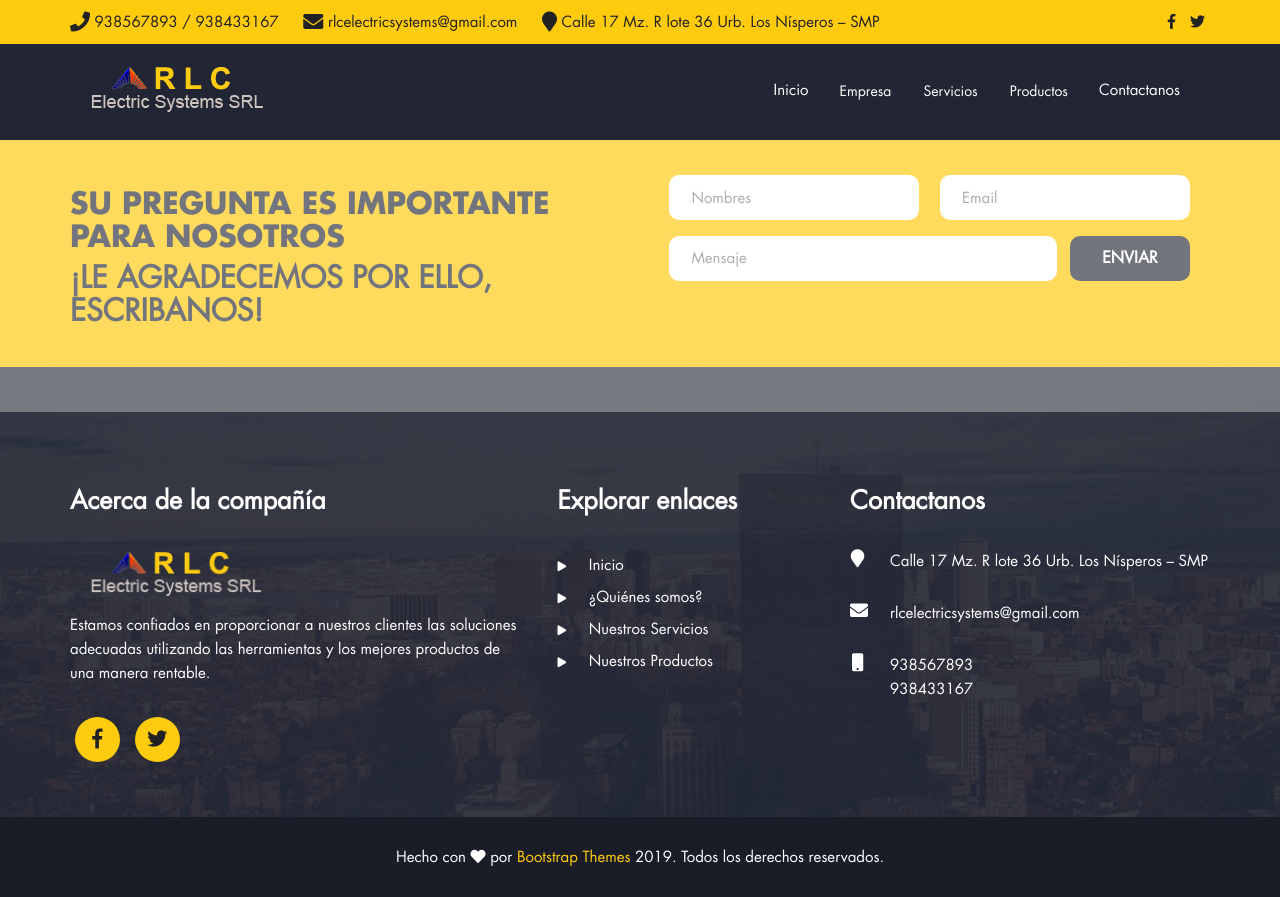
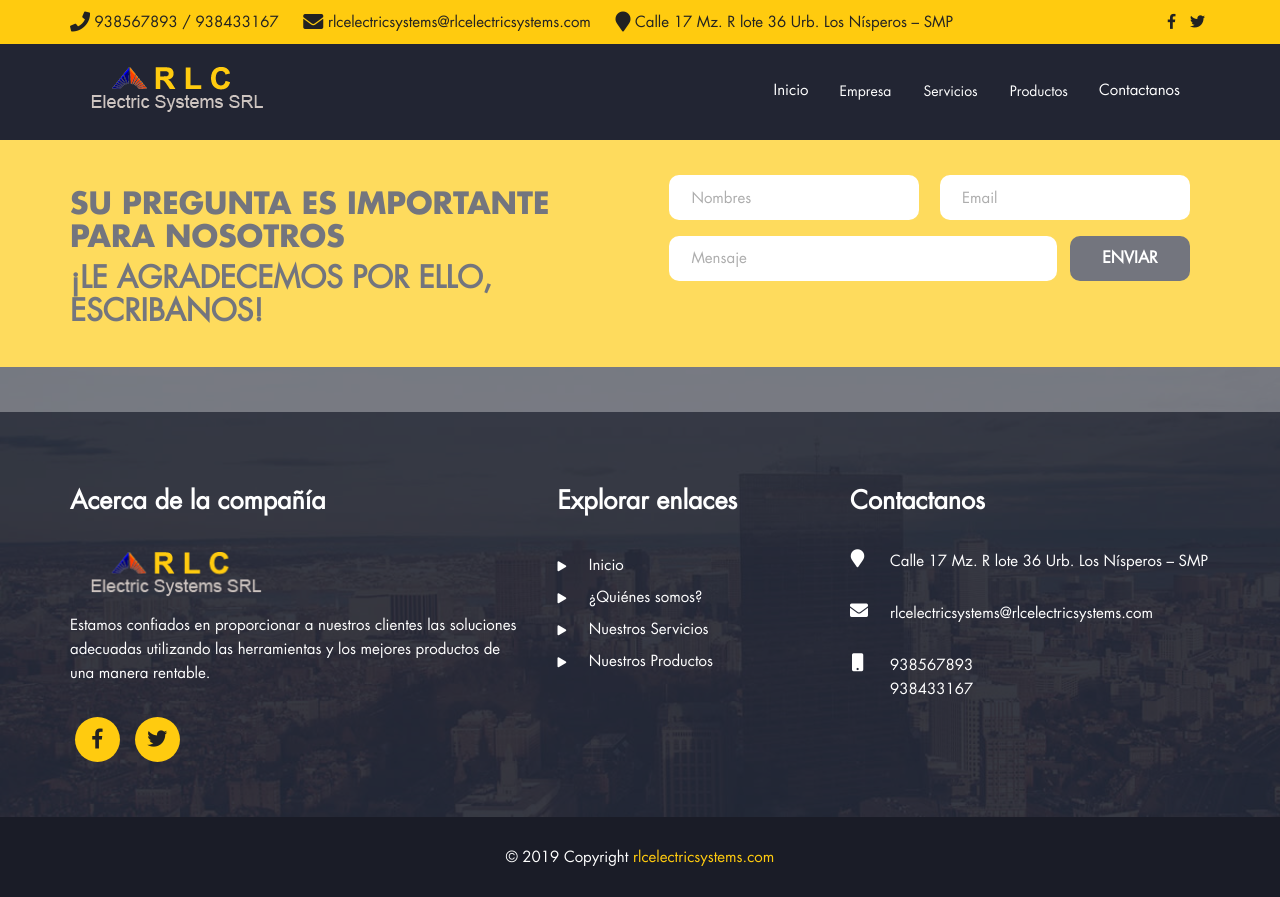
Before and after one commit to l4ner0/Electric_Systems, a PHP site: template web/Vistas/template.php in a window 1280 px wide. Run offline with PHP 8.4, Linux system fonts and the light colour scheme; the template is opened without the code that fills it, so the values that code supplies are empty; some libraries are stand-ins or nearby versions.

Commit message:
Se realizo las ultimas actualizaciones en la parte del correo

```diff
--- a/web/Vistas/General/footer.php
+++ b/web/Vistas/General/footer.php
@@ -31,34 +31,22 @@
                     <h4>Contactanos</h4>
                     <ul class="list-unstyled footer_contact">
                         <li><a><span class="fa fa-map-marker"></span> Calle 17  Mz. R  lote 36  Urb. Los Nísperos – SMP</a></li>
-                        <li><a><span class="fa fa-envelope"></span> rlcelectricsystems@gmail.com</a></li>
+                        <li><a><span class="fa fa-envelope"></span> rlcelectricsystems@rlcelectricsystems.com</a></li>
                         <li><a><span class="fa fa-mobile"></span><p>938567893  <br />938433167</p></a></li>
                     </ul>
                 </div>
             </div>
         </div>
     </div><!-- Footer top end -->
-
     <!-- Footer bottom -->
     <div class="footer_bottom text-center">
         <p class="wow fadeInRight">
-            Hecho con
-            <i class="fa fa-heart"></i>
-            por
-            <a target="_blank" href="http://bootstrapthemes.co">Bootstrap Themes</a>
-            <?php echo date("Y");?>. Todos los derechos reservados.
+            &copy;
+            <?php echo date("Y");?>
+            Copyright
+            <a target="_blank" href="inicio">rlcelectricsystems.com</a>
         </p>
-    </div><!-- Footer bottom end -->
-
-    <!-- Footer bottom
-    <div class="footer_bottom text-center">
-        <p class="wow fadeInRight">
-            &copy;
-            <?php //echo date("Y");?>
-            Copyright
-            <a target="_blank" href="inicio">electricsystemsperu.com</a>
-        </p>
-    </div> Footer bottom end -->
+    </div>
 </footer><!-- Footer end -->
 
 <!-- JavaScript -->
--- a/web/Vistas/General/head.php
+++ b/web/Vistas/General/head.php
@@ -7,7 +7,7 @@
     <!-- Custom Fonts -->
     <link rel="stylesheet" href="<?php echo HTML_DIR; ?>Vistas/custom-font/fonts.css" />
     <!-- Bootstrap -->
-    <link rel="stylesheet" href="<?php echo HTML_DIR; ?>Vistas/css/bootstrap.min.css" />
+    <link rel="stylesheet" href="https://maxcdn.bootstrapcdn.com/bootstrap/3.3.6/css/bootstrap.min.css" integrity="sha384-1q8mTJOASx8j1Au+a5WDVnPi2lkFfwwEAa8hDDdjZlpLegxhjVME1fgjWPGmkzs7" crossorigin="anonymous">
     <!-- Font Awesome -->
     <link rel="stylesheet" href="https://use.fontawesome.com/releases/v5.7.2/css/all.css" integrity="sha384-fnmOCqbTlWIlj8LyTjo7mOUStjsKC4pOpQbqyi7RrhN7udi9RwhKkMHpvLbHG9Sr" crossorigin="anonymous">
     <!-- Bootsnav -->
--- a/web/Vistas/General/header.php
+++ b/web/Vistas/General/header.php
@@ -5,7 +5,7 @@
         <div class="container">
             <ul class="list-inline info">
                 <li><a><span class="fa fa-phone"></span> 938567893  / 938433167</a></li>
-                <li><a><span class="fa fa-envelope"></span> rlcelectricsystems@gmail.com</a></li>
+                <li><a><span class="fa fa-envelope"></span> rlcelectricsystems@rlcelectricsystems.com</a></li>
                 <li><a><span class="fa fa-map-marker"></span> Calle 17  Mz. R  lote 36  Urb. Los Nísperos – SMP</a></li>
             </ul>
             <ul class="list-inline social_icon">
--- a/web/Vistas/Modulos/inicio/carrusel.php
+++ b/web/Vistas/Modulos/inicio/carrusel.php
@@ -24,7 +24,7 @@
                 </div>
             </div>
             <div class="item">
-                <img src="<?php echo HTML_DIR; ?>Vistas/images/Principal/Slider3.jpg"  alt="Construction">
+                <img src="<?php echo HTML_DIR; ?>Vistas/images/Principal/slider3.jpg"  alt="Construction">
                 <div class="overlay">
                     <div class="carousel-caption">
                         <div class="hidden-lg"><br><br><br></div>
--- a/web/Vistas/Modulos/inicio/por-que-elegirnos.php
+++ b/web/Vistas/Modulos/inicio/por-que-elegirnos.php
@@ -27,7 +27,7 @@
             <div class="col-md-3 col-sm-6">
                 <div class="why_us_item">
                     <!--<span class="fa fa-heart"></span>-->
-                    <span><img src="<?php echo HTML_DIR; ?>Vistas/images/por-que-elegirnos/Completamente_dedicados.png"></span>
+                    <span><img src="<?php echo HTML_DIR; ?>Vistas/images/por-que-elegirnos/completamente_dedicados.png"></span>
                     <h4>Completamente Dedicados</h4>
                     <p>Siempre comprometidos y dedicados con los trabajos encomendados, analizando sus problemas operativos y brindando soluciones integrales.</p>
                 </div>
```
Also changed, not shown: web/Funciones/constantes.funciones.php (+5 -7 lines), 2 other files.
